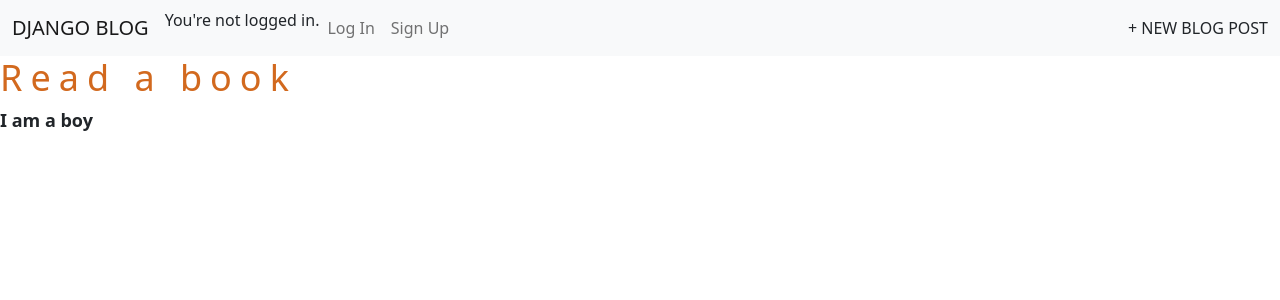
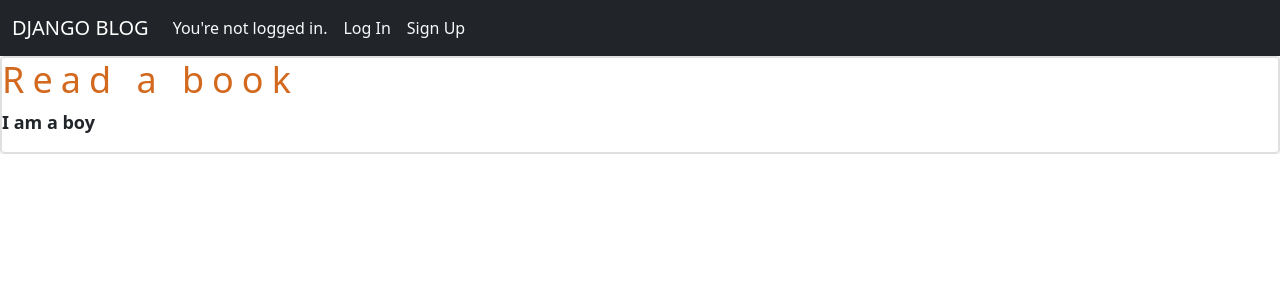
Before and after one commit to MrAzuka/blog, a Django app: page / in a window 1280 px wide. Shown: the top 300 px of the page. Run offline with Django 3.2, Linux system fonts and the light colour scheme; data comes from the database, SQL or seed files in the repository; both versions use the stored data as it was after the commit; some libraries are stand-ins or nearby versions.

Commit message:
Some Interface Changes

```diff
--- a/blog/templates/base.html
+++ b/blog/templates/base.html
@@ -76,7 +76,7 @@
 
     </head>
     <body>
-    <nav class="navbar navbar-expand-lg navbar-light bg-light">
+    <nav class="navbar navbar-expand-md navbar-dark bg-dark">
   <div class="container-fluid">
     <a class="navbar-brand display-4" href="{% url 'home' %}">DJANGO BLOG</a>
     <button class="navbar-toggler" type="button" data-bs-toggle="collapse" data-bs-target="#navbarSupportedContent" aria-controls="navbarSupportedContent" aria-expanded="false" aria-label="Toggle navigation">
@@ -87,30 +87,35 @@
 
            {% if user.is_authenticated %}
           <li class="nav-item">
-                    Hi {{user.username}}
-                    <a class="nav-link" href="{% url 'logout' %}">Log Out</a>
+              <a class="text-light nav-link disabled" href="#" tabindex="-1" aria-disabled="true">Hi {{user.username}}</a>
+              <a class="nav-link text-light" href="{% url 'logout' %}">Log Out</a>
+              <div class="d-flex justify-content-end">
+
+                 <a href="{% url 'post_new' %}" class="text-light" style="text-decoration:none;">+ NEW BLOG POST</a>
+              </div>
           </li>
+
           <li class="nav-item">
                {% else %}
-                    <p>You're not logged in.</p>
-                    <a class="nav-link" href="{% url 'login' %}">Log In</a>
-                    <a class="nav-link" href="{% url 'signup' %}">Sign Up</a>
+                    <a class="text-light nav-link disabled" href="#" tabindex="-1" aria-disabled="true">You're not logged in.</a>
+                    <a class="nav-link text-light" href="{% url 'login' %}">Log In</a>
+                    <a class="nav-link text-light" href="{% url 'signup' %}">Sign Up</a>
                 {% endif %}
 
           </li>
 
       </ul>
-      <div class="d-flex justify-content-end">
 
-          <a href="{% url 'post_new' %}" class="text-dark" style="text-decoration:none;">+ NEW BLOG POST</a>
-      </div>
+
     </div>
   </div>
 </nav>
-
+ <div class="card">
     {% block content %}
 
     {% endblock content %}
+
+ </div>
 
 
     <script src="https://cdn.jsdelivr.net/npm/bootstrap@5.0.0-beta1/dist/js/bootstrap.bundle.min.js" integrity="sha384-ygbV9kiqUc6oa4msXn9868pTtWMgiQaeYH7/t7LECLbyPA2x65Kgf80OJFdroafW" crossorigin="anonymous"></script>
--- a/blog/templates/home.html
+++ b/blog/templates/home.html
@@ -2,8 +2,8 @@
 
 {% block content %}
 {% for post in all_post_list %}
-<div class="post-entry">
-    <h2><a href="{% url 'post_detail' post.pk %}">{{ post.title }}</a></h2>
+<div class="post-entry card">
+    <h2 class="card-title"><a href="{% url 'post_detail' post.pk %}">{{ post.title }}</a></h2>
     <p>{{ post.article }}</p>
 </div>
 {% endfor %}
```
Also changed, not shown: db.sqlite3.
